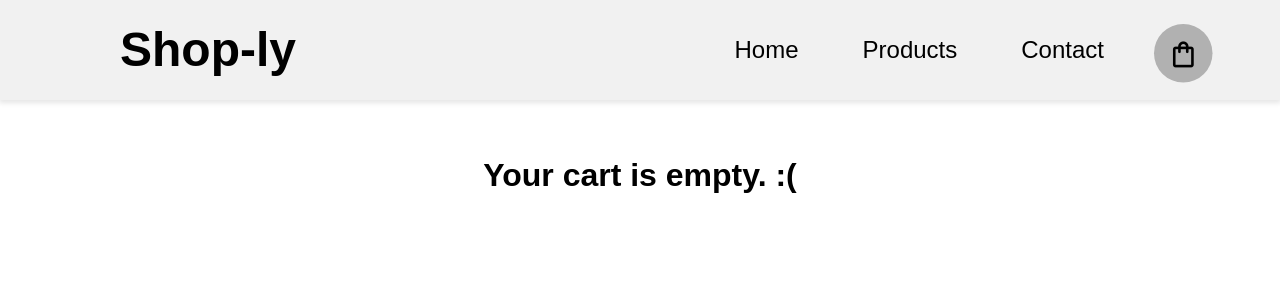
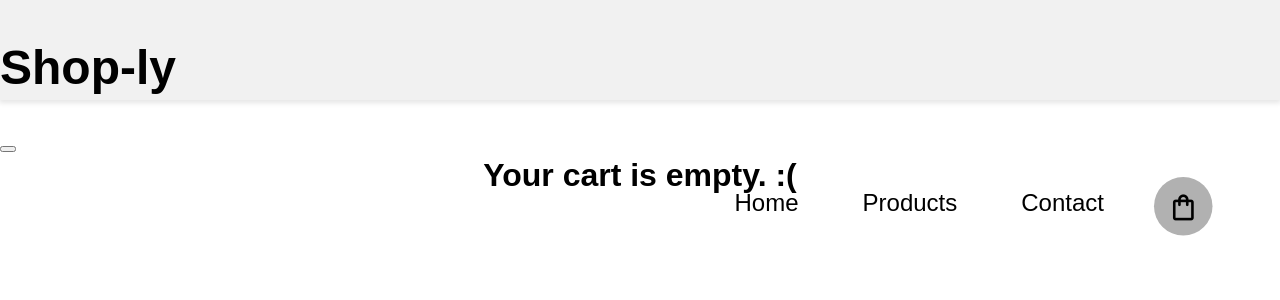
Before and after one commit to Jonathan-Z49/shopping-app, a React (Vite) app: page /checkout in a window 1280 px wide. Shown: the top 300 px of the page. Built offline with nearby package versions, Linux system fonts and the light colour scheme.

Commit message:
Updated Navbar component to have a hamburger menu on mobile devices

```diff
--- a/src/components/Navbar.tsx
+++ b/src/components/Navbar.tsx
@@ -1,17 +1,27 @@
-import React, { useContext } from 'react';
+import React, { useContext, useRef } from 'react';
 import { Link } from 'react-router-dom';
 
 import { CartContext } from '../contexts/CartContext';
 
 const Navbar = () => {
   const { cart } = useContext(CartContext);
+  const navbarRef = useRef<HTMLUListElement>(null);
+
+  const handleClickHamburger = (e: React.MouseEvent<HTMLButtonElement>) => {
+    navbarRef.current?.classList.toggle('active');
+  };
 
   return (
-    <nav className="navbar">
+    <nav className="navbar" ref={navbarRef}>
+      <h1 className="navbar-title">
+        <Link to="/">Shop-ly</Link>
+      </h1>
+      <button className="hamburger" onClick={handleClickHamburger}>
+        <span className="hamburger-item"></span>
+        <span className="hamburger-item"></span>
+        <span className="hamburger-item"></span>
+      </button>
       <ul className="navbar-list">
-        <li className="navbar-title">
-          <Link to="/">Shop-ly</Link>
-        </li>
         <li className="navbar-link">
           <Link to="/">Home</Link>
         </li>
```
